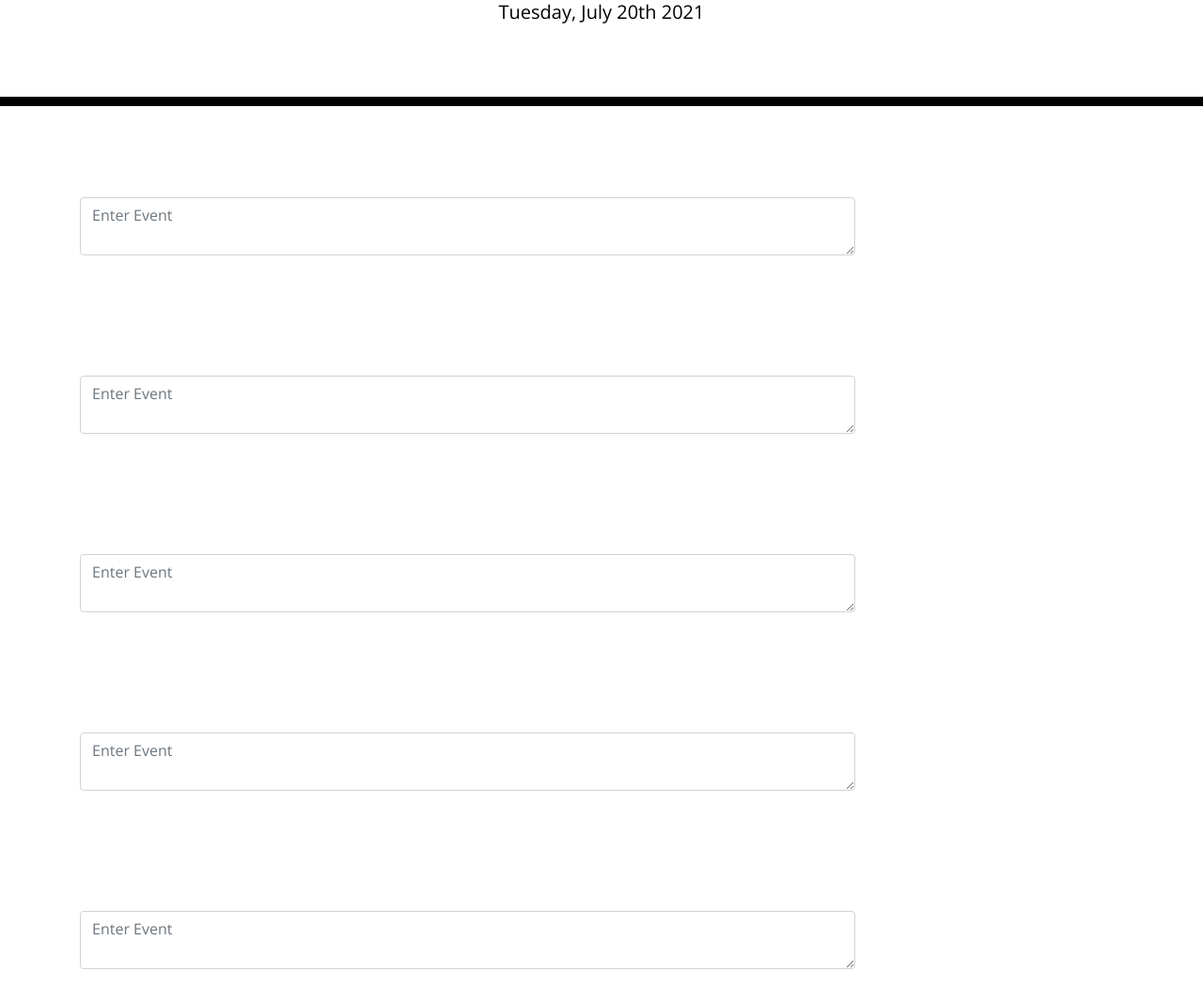
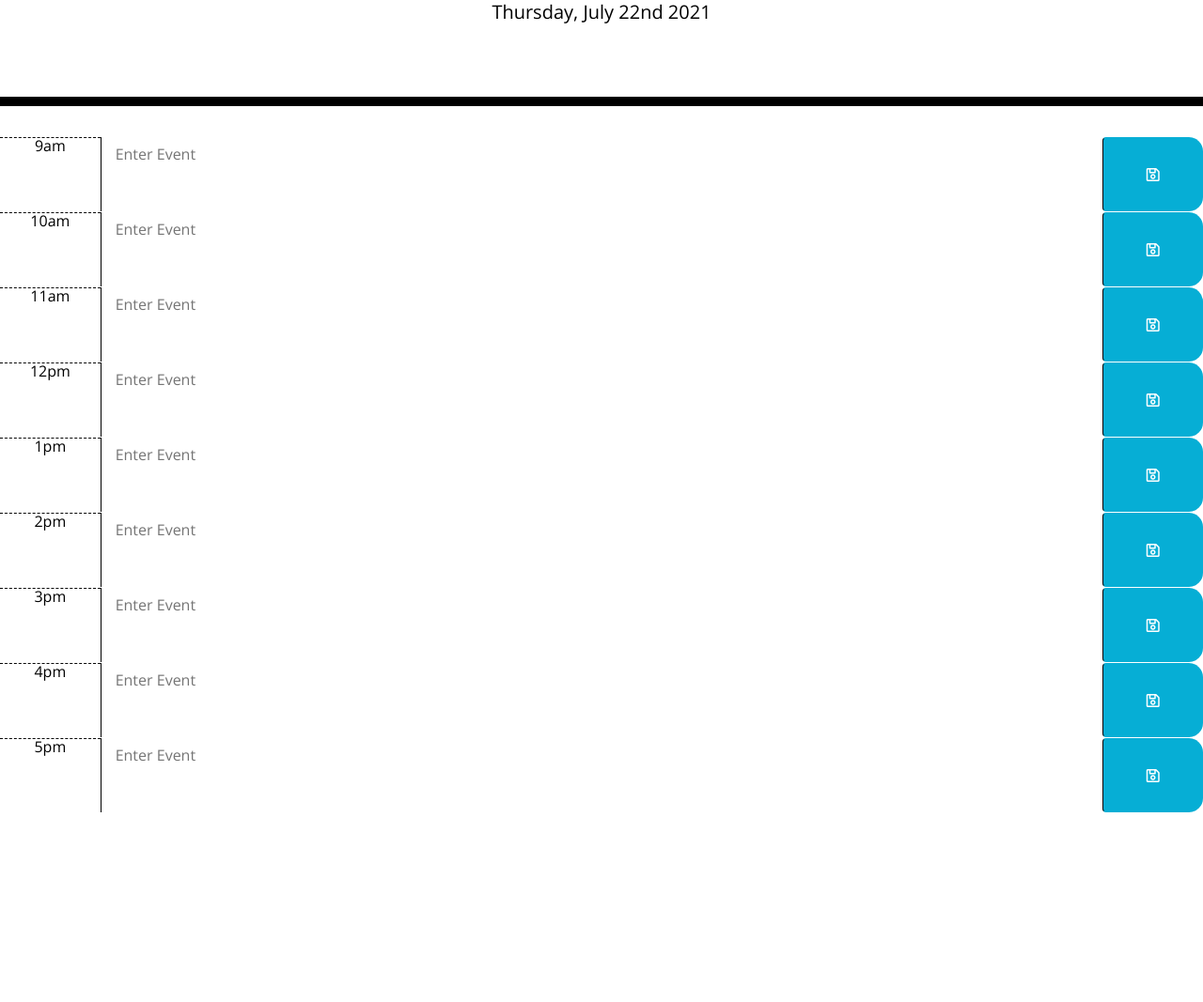
Before and after one commit to Aya-22/calendar-application, a plain HTML site: page index.html in a window 1280 px wide. Shown: the part 191-1258 px from the top of the page at 94% size. After the commit the page ends 1056 px from the top, so only its background shows below. Drawn offline with nearby package versions, Linux system fonts and the light colour scheme.

Commit message:
updated html

```diff
--- a/index.html
+++ b/index.html
@@ -28,83 +28,52 @@
       <p class="lead">A simple calendar app for scheduling your work day</p>
       <p id="currentDay" class="lead"></p>
     </header>
-    <div class="time-block">
+    <div class="container-fluid">
       <!-- Timeblocks go here -->
-      <div class="container">
-        <div class="row">
-          <div class="col-12 col-md-9">
-            <div class="form-floating">
-              <textarea
-                class="form-control"
-                placeholder="Enter Event"
-                id="floatingTextarea"
-              ></textarea>
+        <div class="row time-block">
+        <div class="col-md-1 hour">9am</div>
+        <textarea class="col-md-10 discription" placeholder="Enter Event"></textarea>
+         <button class="saveBtn btn col-md-1"><i class="far fa-save"></i></button>
         </div>
+        <div class="row time-block">
+        <div class="col-md-1 hour">10am</div>
+        <textarea class="col-md-10 discription" placeholder="Enter Event"></textarea>
+         <button class="saveBtn btn col-md-1"><i class="far fa-save"></i></button>
         </div>
-          <div class="col-12 col-md-9">
-            <div class="form-floating">
-              <textarea
-                class="form-control"
-                placeholder="Enter Event"
-                id="floatingTextarea"
-              ></textarea>
+        <div class="row time-block">
+        <div class="col-md-1 hour">11am</div>
+        <textarea class="col-md-10 discription" placeholder="Enter Event"></textarea>
+         <button class="saveBtn btn col-md-1"><i class="far fa-save"></i></button>
         </div>
+        <div class="row time-block">
+        <div class="col-md-1 hour">12pm</div>
+        <textarea class="col-md-10 discription" placeholder="Enter Event"></textarea>
+         <button class="saveBtn btn col-md-1"><i class="far fa-save"></i></button>
         </div>
-          <div class="col-12 col-md-9">
-            <div class="form-floating">
-              <textarea
-                class="form-control"
-                placeholder="Enter Event"
-                id="floatingTextarea"
-              ></textarea>
+        <div class="row time-block">
+        <div class="col-md-1 hour">1pm</div>
+        <textarea class="col-md-10 discription" placeholder="Enter Event"></textarea>
+         <button class="saveBtn btn col-md-1"><i class="far fa-save"></i></button>
         </div>
+        <div class="row time-block">
+        <div class="col-md-1 hour">2pm</div>
+        <textarea class="col-md-10 discription" placeholder="Enter Event"></textarea>
+         <button class="saveBtn btn col-md-1"><i class="far fa-save"></i></button>
         </div>
-          <div class="col-12 col-md-9">
-            <div class="form-floating">
-              <textarea
-                class="form-control"
-                placeholder="Enter Event"
-                id="floatingTextarea"
-              ></textarea>
+        <div class="row time-block">
+        <div class="col-md-1 hour">3pm</div>
+        <textarea class="col-md-10 discription" placeholder="Enter Event"></textarea>
+         <button class="saveBtn btn col-md-1"><i class="far fa-save"></i></button>
         </div>
+        <div class="row time-block">
+        <div class="col-md-1 hour">4pm</div>
+        <textarea class="col-md-10 discription" placeholder="Enter Event"></textarea>
+         <button class="saveBtn btn col-md-1"><i class="far fa-save"></i></button>
         </div>
-          <div class="col-12 col-md-9">
-            <div class="form-floating">
-              <textarea
-                class="form-control"
-                placeholder="Enter Event"
-                id="floatingTextarea"
-              ></textarea>
-            </div>
-          </div>
-          <div class="col-12 col-md-9">
-            <div class="form-floating">
-              <textarea
-                class="form-control"
-                placeholder="Enter Event"
-                id="floatingTextarea"
-              ></textarea>
-            </div>
-          </div>
-          <div class="col-12 col-md-9">
-            <div class="form-floating">
-              <textarea
-                class="form-control"
-                placeholder="Enter Event"
-                id="floatingTextarea"
-              ></textarea>
-            </div>
-          </div>
-          <div class="col-12 col-md-9">
-            <div class="form-floating">
-              <textarea
-                class="form-control"
-                placeholder="Enter Event"
-                id="floatingTextarea"
-              ></textarea>
-            </div>
-          </div>
-        </div>
+        <div class="row time-block">
+        <div class="col-md-1 hour">5pm</div>
+        <textarea class="col-md-10 discription" placeholder="Enter Event"></textarea>
+         <button class="saveBtn btn col-md-1"><i class="far fa-save"></i></button>
         </div>
     </div>
     <script src="https://cdnjs.cloudflare.com/ajax/libs/jquery/3.2.1/jquery.min.js"></script>
--- a/script.js
+++ b/script.js
@@ -1,2 +1,28 @@
-var today = moment("07/20/21", "MM-DD-YY").format("dddd, MMMM Do YYYY");
+// date was added using moment
+var today = moment().format("dddd, MMMM Do YYYY");
 $("#currentDay").text(today);
+
+//
+
+// var timeOfDay = moment().hour()
+// $('.container').text(timeOfDay)
+
+var inputEvent = $('#textArea');
+var saveEvent = $('.saveBtn');
+var save = true;
+
+// TODO: Create a function to handle the form submission event that captures the form's `<input>` value and prints it to the `shoppingListEl` as a `<li>`
+
+function listedEvent (event){
+event.preventDefault(); //prevent default refreshing
+inputEvent.text('');
+
+if (save)
+console.log(inputEvent);
+//   shoppingListEl.append('text);
+}
+
+
+
+// // TODO: Add an event listener to the `shoppingFormEl` to handle submission
+saveEvent.on('click', listedEvent);
--- a/style.css
+++ b/style.css
@@ -4,7 +4,7 @@ body {
     line-height: 1;
   }
 
-  form-floating {
+  textarea {
     background: transparent;
     border: none;
     resize: none;
```
Lines whose indentation alone changed are shown as unchanged.
